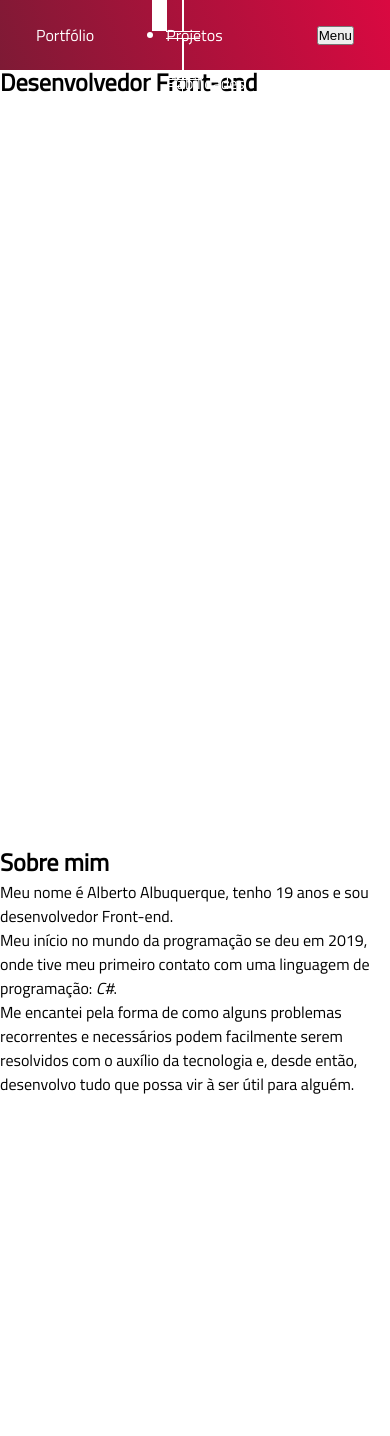
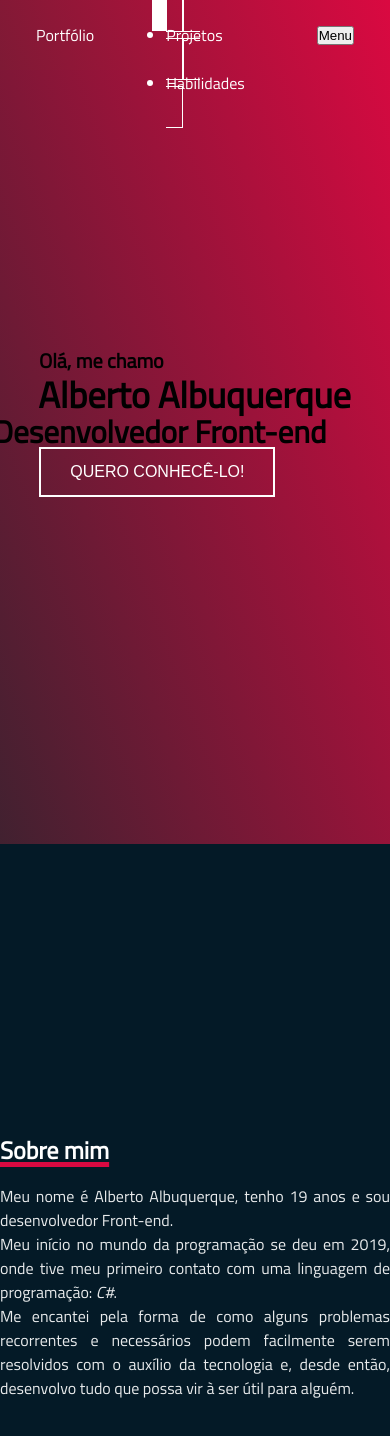
Before and after one commit to allbertuu/portfolio, a React (Create React App) app: page / in a window 390 px wide. Shown: the top 1436 px of the page. Built offline with nearby package versions, Linux system fonts and the light colour scheme.

Commit message:
update sass

```diff
--- a/src/App.scss
+++ b/src/App.scss
@@ -1,6 +1,6 @@
 @import url("https://fonts.googleapis.com/css2?family=Titillium+Web&display=swap");
 
-@import "./assets/sass/colors/colors.scss";
+@import "./assets/sass/variables/colors/colors.scss";
 
 body {
   user-select: none;
--- a/src/assets/sass/Button.module.scss
+++ b/src/assets/sass/Button.module.scss
@@ -1,4 +1,4 @@
-@import "./colors/colors.scss";
+@import "./variables/colors/colors.scss";
 
 /* From cssbuttons.io by @nikk7007 */
 .btn_faixa {
@@ -41,6 +41,8 @@
     @apply shadow-2xl;
   }
 }
+
+
 /* From cssbuttons.io by @ernestnash */
 .btn_li {
   padding: 0.5rem 1rem;
@@ -53,15 +55,11 @@
   background-color: transparent;
   overflow: hidden;
   font-family: inherit;
-}
 
-.btn_li_md {
+  &.md {
     font-size: 1rem;
 
     border: 1px solid white;
-  position: relative;
-  background-color: transparent;
-  overflow: hidden;
 
     &::before {
       content: "";
@@ -86,13 +84,10 @@
     }
   }
 
-.btn_li_sm {
+  &.sm {
     font-size: 1.2rem;
 
     border-bottom: 1px solid $primary-color;
-  background-color: transparent;
-  position: relative;
-  overflow: hidden;
 
     &::before {
       content: "";
@@ -117,3 +112,4 @@
       }
     }
   }
+}
--- a/src/assets/sass/CardProject.scss
+++ b/src/assets/sass/CardProject.scss
@@ -1,4 +1,4 @@
-@import "./colors/colors.scss";
+@import "./variables/colors/colors.scss";
 
 /* From cssbuttons.io by @gagan-gv */
 .card {
--- a/src/assets/sass/Header.scss
+++ b/src/assets/sass/Header.scss
@@ -1,4 +1,4 @@
-@import "./colors/colors.scss";
+@import "./variables/colors/colors.scss";
 
 header {
   display: flex;
--- a/src/assets/sass/Home.scss
+++ b/src/assets/sass/Home.scss
@@ -1,6 +1,26 @@
-@import "./colors/colors.scss";
+@import "./variables/colors/colors.scss";
 
-@keyframes animationText {
+@import "./variables/typography/headings.scss";
+
+@keyframes scaleUpH1 {
+  from {
+    transform: scale(1.1);
+  }
+  to {
+    transform: scale(1);
+  }
+}
+
+@keyframes scaleUpH2 {
+  from {
+    transform: scale(1.3);
+  }
+  to {
+    transform: scale(1);
+  }
+}
+
+@keyframes scaleUpH3 {
   from {
     transform: scale(1.2);
   }
@@ -9,15 +29,12 @@
   }
 }
 
-.s_welcome,
-.s_aboutMe {
+#s_welcome,
+#s_aboutMe {
   @apply px-9 md:px-16 lg:px-32;
 }
 
-// sections
-.s_welcome {
-  --animacao-text: cubic-bezier(0.86, 0.03, 0.09, 0.95);
-
+#s_welcome {
   align-content: center;
   justify-items: center;
   position: relative;
@@ -27,7 +44,7 @@
   background: linear-gradient(70deg, #412130, $primary-color);
 }
 
-.s_aboutMe {
+#s_aboutMe {
   background: $secondary-color;
   box-shadow: inset 5px 5px 20px 3px var(--shadow-dark);
   align-content: center;
@@ -64,36 +81,36 @@
   }
 }
 
-// containers
-.c_knowMe {
-  @apply flex flex-col justify-center gap-6;
+$timing-function: cubic-bezier(0.86, 0.03, 0.09, 0.95);
 
-  .text {
+@mixin animationText($delay, $name) {
+  animation: 2s $timing-function $delay 2 both alternate-reverse $name;
+}
+
+.c_whoIAm {
+  @apply flex flex-col items-center gap-6;
+
+  .c_text {
     @apply text-white text-center;
 
-    * {
-      display: block;
-    }
-    .item_1,
-    .item_2 {
-      @apply md:text-4xl;
-    }
     .item_1 {
-      font-size: 2.25rem /* 36px */;
-      line-height: 1;
-      animation: 2s var(--animacao-text) 0.2s 2 both alternate-reverse animationText;
+      font-size: $h3;
+      line-height: 1.75rem;
+      @include animationText(0.2s, scaleUpH3);
     }
     .item_2 {
-      font-size: 1.5rem;
-      line-height: 1;
-      animation: 2s var(--animacao-text) 2.2s 2 both alternate-reverse animationText;
+      font-size: $h1;
+      line-height: 2.5rem;
+      @include animationText(2.2s, scaleUpH1);
     }
     .item_3 {
-      animation: 2s var(--animacao-text) 4s 2 both alternate-reverse animationText;
-      @apply text-base lg:text-xl;
-    }
-
-    .c_btn {
+      font-size: $h2;
+      line-height: 2rem;
+      @include animationText(4s, scaleUpH2);
     }
   }
+
+  button {
+    max-width: fit-content;
+  }
 }
--- a/src/assets/sass/Projetos.scss
+++ b/src/assets/sass/Projetos.scss
@@ -1,4 +1,4 @@
-@import "./colors/colors.scss";
+@import "./variables/colors/colors.scss";
 
 .s_projects {
   width: 100%;
--- /dev/null
+++ b/src/assets/sass/variables/typography/headings.scss
@@ -0,0 +1,3 @@
+$h1: 2.25rem;
+$h2: 1.5rem;
+$h3: 1.25rem;
--- a/src/components/NavItem.js
+++ b/src/components/NavItem.js
@@ -4,7 +4,7 @@ import btn from '../assets/sass/Button.module.scss';
 
 function NavItem({ text, link, toggle, isMenuOpen }) {
   return (
-    <Link to={link} className={isMenuOpen ? `${btn.btn_li} ${btn.btn_li_sm}` : `${btn.btn_li} ${btn.btn_li_md}`}>
+    <Link to={link} className={isMenuOpen ? `${btn.btn_li} ${btn.sm}` : `${btn.btn_li} ${btn.md}`}>
       <li onClick={() => setTimeout((toggle),400)}>{text}</li>
     </Link>
   );
```
Also changed, not shown: src/assets/sass/variables/colors/colors.scss (renamed from src/assets/sass/colors/colors.scss). Lines whose indentation alone changed are shown as unchanged.
